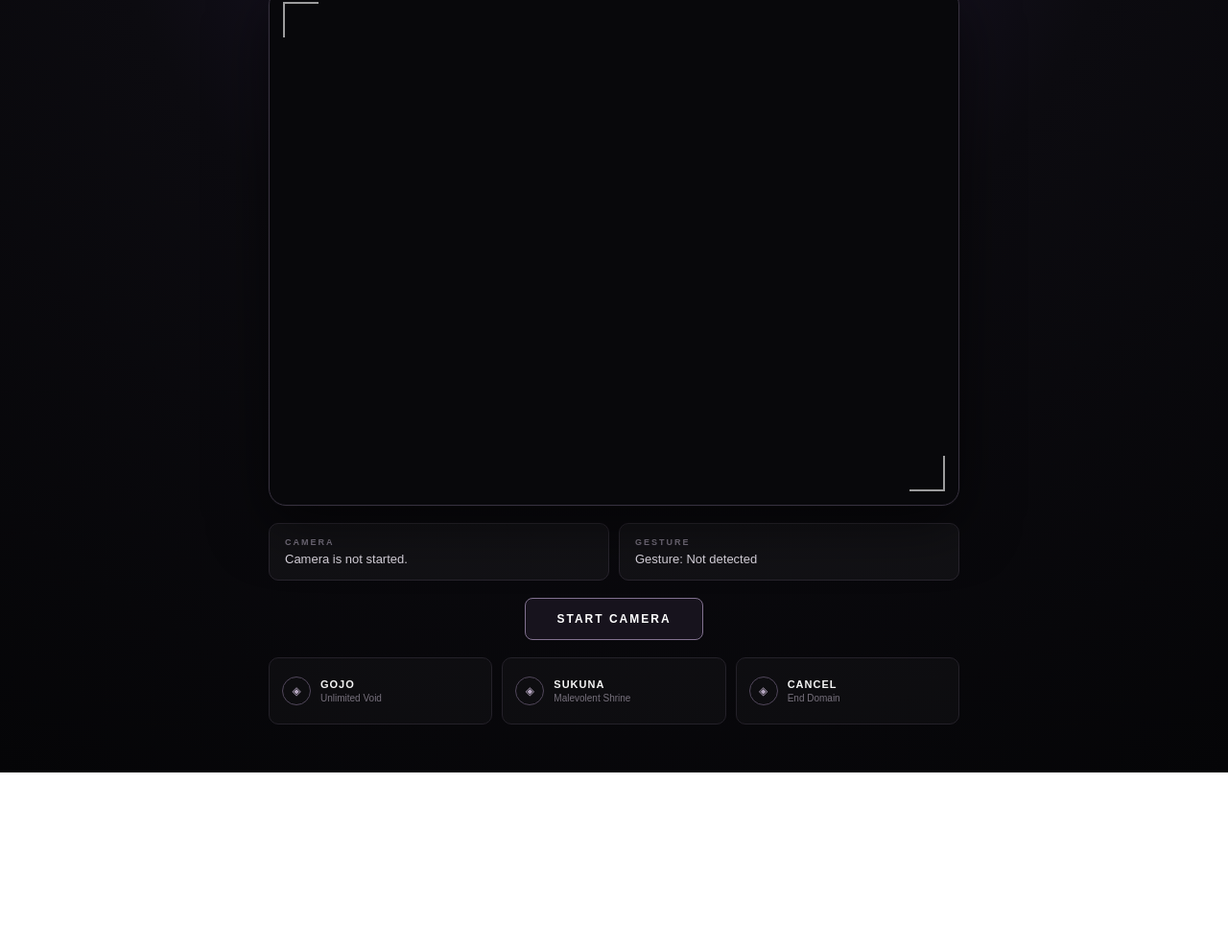
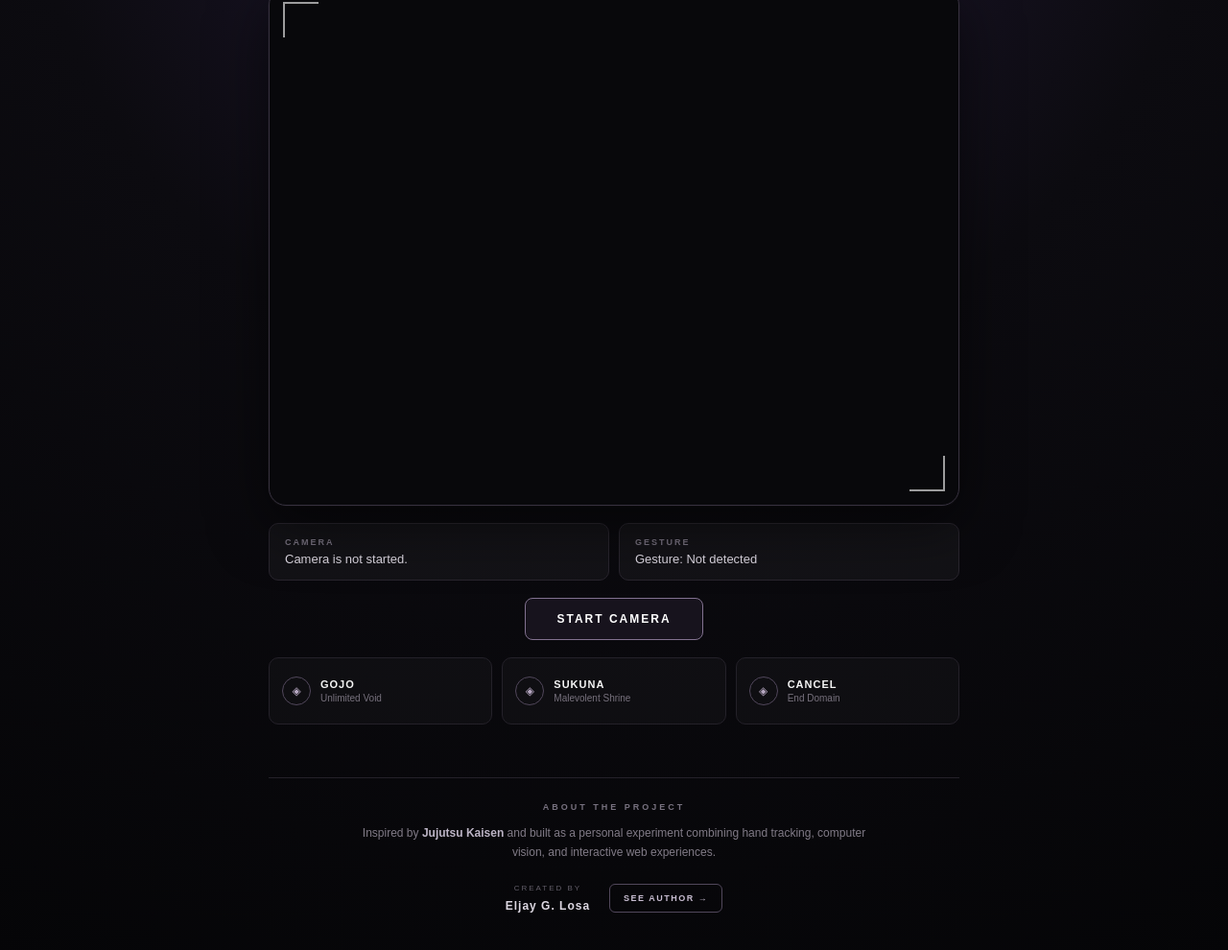
Before and after one commit to eljaylosa/domain-sign, a plain HTML site: page index.html in a window 1280 px wide. Shown: the part 205-1195 px from the top of the page at 96% size. Before the commit the page ends 1010 px from the top, so only its background shows below. Drawn offline with Linux system fonts and the light colour scheme.

Commit message:
Add credits section with project details and author information

```diff
--- a/index.html
+++ b/index.html
@@ -92,6 +92,33 @@
           </div>
         </div>
       </section>
+
+      <section class="credits">
+        <p class="credits-label">ABOUT THE PROJECT</p>
+
+        <p class="credits-text">
+          Inspired by <strong>Jujutsu Kaisen</strong> and built as a personal
+          experiment combining hand tracking, computer vision, and interactive
+          web experiences.
+        </p>
+
+        <div class="author">
+          <div>
+            <span class="author-label"> CREATED BY </span>
+
+            <strong class="author-name"> Eljay G. Losa </strong>
+          </div>
+
+          <a
+            href="portfolionieljay.netlify.app"
+            target="_blank"
+            rel="noopener noreferrer"
+            class="portfolio-link"
+          >
+            SEE AUTHOR →
+          </a>
+        </div>
+      </section>
     </main>
 
     <!-- =========================
--- a/style.css
+++ b/style.css
@@ -489,3 +489,113 @@ body {
     min-height: 60px;
   }
 }
+
+
+/* =========================
+   CREDITS
+========================= */
+
+.credits {
+  width: min(720px, 100%);
+
+  margin-top: 55px;
+  padding-top: 25px;
+
+  border-top: 1px solid #242129;
+
+  text-align: center;
+}
+
+.credits-label {
+  margin: 0;
+
+  font-size: 9px;
+  letter-spacing: 3px;
+
+  color: #77717f;
+
+  font-weight: bold;
+}
+
+.credits-text {
+  max-width: 560px;
+
+  margin: 12px auto 0;
+
+  font-size: 12px;
+  line-height: 1.7;
+
+  color: #817b87;
+}
+
+.credits-text strong {
+  color: #bcb4c5;
+}
+
+.author {
+  margin-top: 22px;
+
+  display: flex;
+  align-items: center;
+  justify-content: center;
+
+  gap: 20px;
+}
+
+.author-label {
+  display: block;
+
+  margin-bottom: 4px;
+
+  font-size: 8px;
+  letter-spacing: 2px;
+
+  color: #625d68;
+}
+
+.author-name {
+  font-size: 12px;
+
+  letter-spacing: 1px;
+
+  color: #ddd8e2;
+}
+
+.portfolio-link {
+  padding: 9px 14px;
+
+  border: 1px solid #51475b;
+  border-radius: 6px;
+
+  color: #c8bdd1;
+
+  font-size: 9px;
+  font-weight: bold;
+
+  letter-spacing: 1.5px;
+
+  text-decoration: none;
+
+  transition:
+    background 0.2s ease,
+    border-color 0.2s ease,
+    color 0.2s ease;
+}
+
+.portfolio-link:hover {
+  background: #1c1722;
+
+  border-color: #8a7898;
+
+  color: white;
+}
+
+@media (max-width: 650px) {
+
+  .author {
+    flex-direction: column;
+
+    gap: 12px;
+  }
+
+}
```
